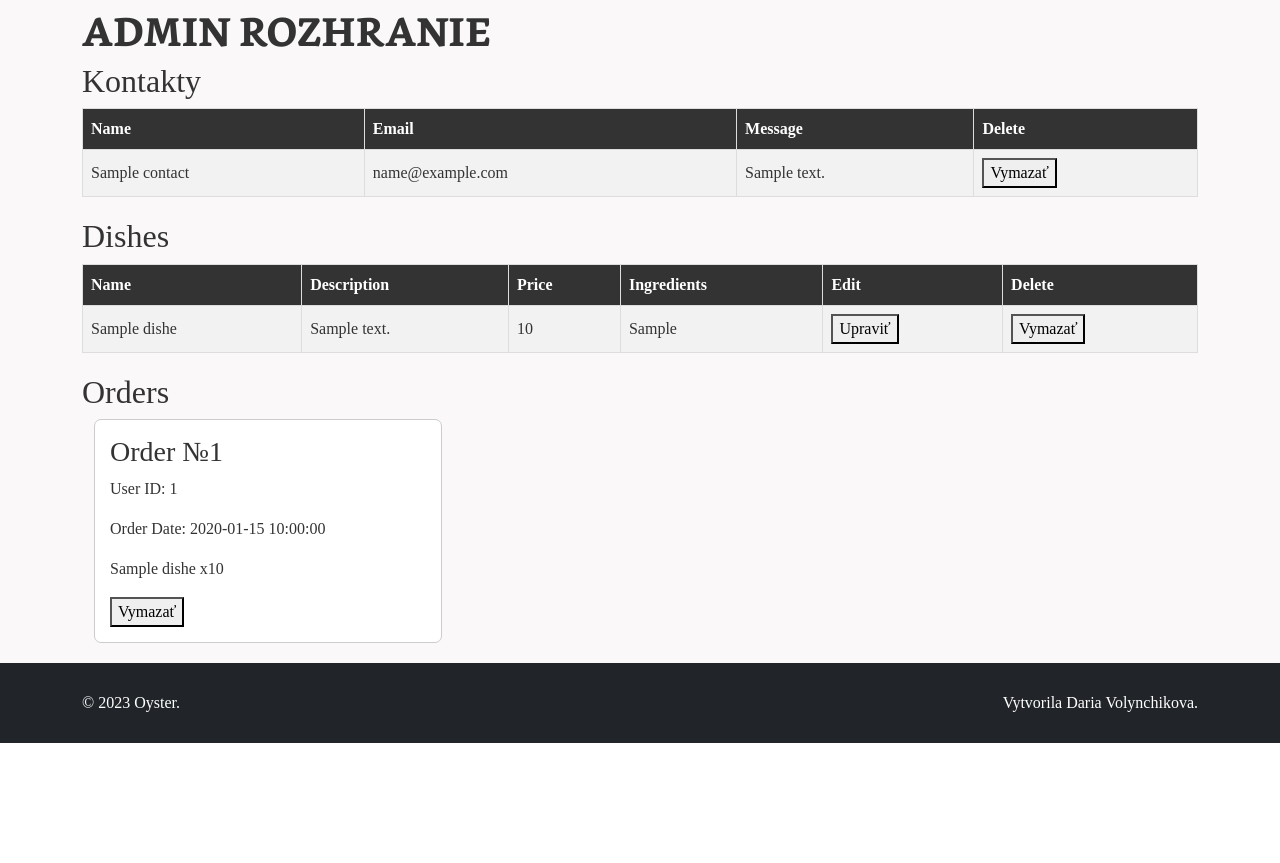
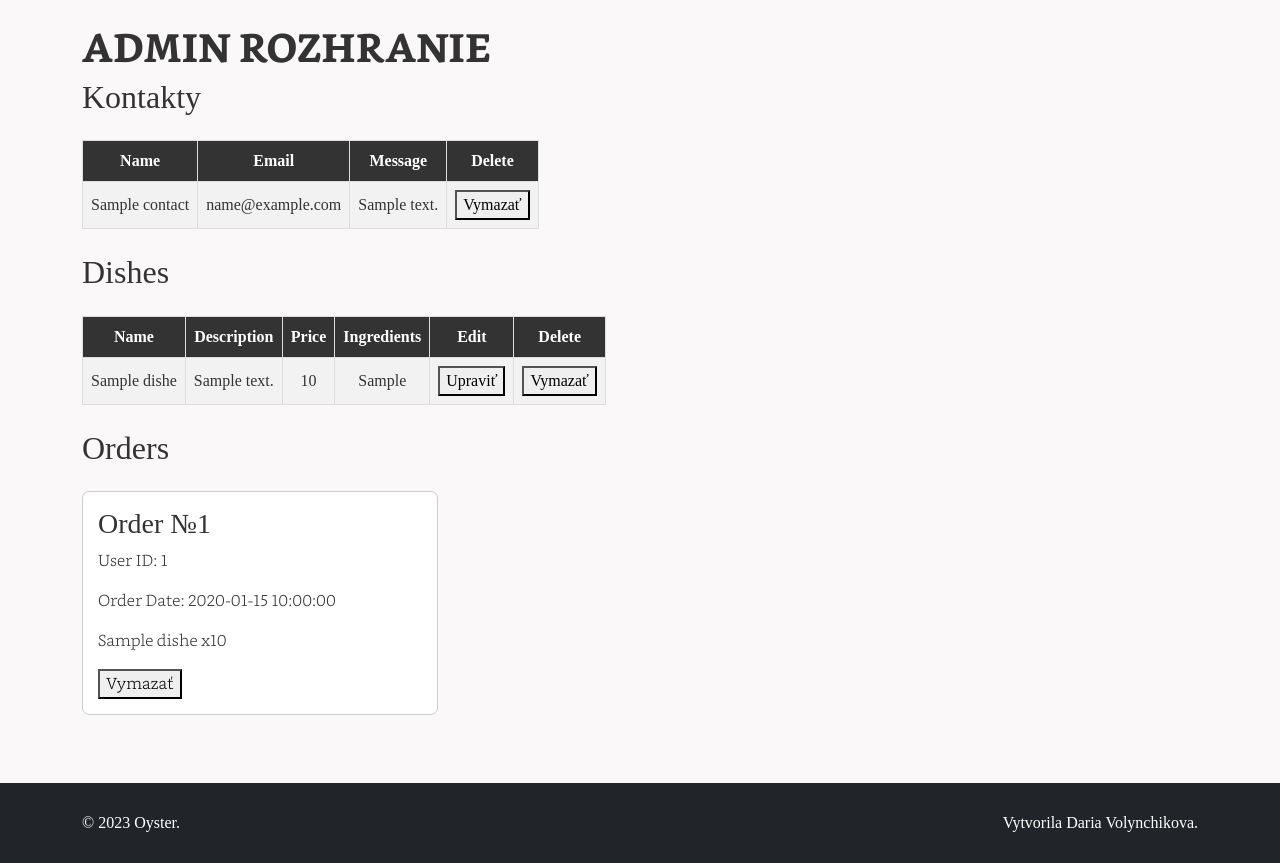
Before and after one commit to diiivol/sj_projekt, a PHP site: page /templates/admin.php in a window 1280 px wide. Shown: the part 64-927 px from the top of the page. Before the commit the page ends 807 px from the top, so only its background shows below. Run offline with PHP 8.4, Linux system fonts and the light colour scheme; the visitor is signed in with stand-in values (Sample User, id 1); tables that the repository leaves empty or names only in its code hold one stand-in row (values such as "Sample post"); some web fonts are replaced.

Commit message:
redesign

```diff
--- a/assets/css/style.css
+++ b/assets/css/style.css
@@ -16,6 +16,11 @@
 @font-face {
   font-family: 'Bookerly Bold';
   src: url(../fonts/Bookerly\ Bold.ttf) format('truetype');
+}
+
+@font-face {
+  font-family: 'Bookerly Light';
+  src: url(../fonts/Bookerly\ Light.ttf) format('truetype');
 }
 
 /* Preloader */
@@ -54,12 +59,22 @@ body {
 
 /* Menu */
 .food-item {
+  font-family: 'Bookerly Light';
   background-color: #fff;
   border: 1px solid #ccc;
   margin-bottom: 20px;
   border-radius: 7px;
   padding: 15px;
 }
+
+.food-item h3 {
+  font-family: 'Bookerly';
+}
+
+.food-item .m-0 {
+  font-family: 'Bookerly';
+}
+
 
 .food-item img {
   width: 100%;
@@ -118,6 +133,10 @@ footer {
 .container iframe {
   border-radius: 5px;
   border: 1px solid #ccc;
+}
+
+.form-control {
+  font-family: 'Bookerly Light';
 }
 
 .map-responsive {
@@ -186,17 +205,13 @@ h1 {
 
 /* Admin | User table*/
 
-table {
-  width: 100%;
-  border-collapse: collapse;
-  margin-bottom: 20px;
-}
+
 
 table th,
 table td {
   border: 1px solid #ddd;
   padding: 8px;
-  text-align: left;
+  text-align: center;
 }
 
 table th {
@@ -208,6 +223,7 @@ table tr:nth-child(even) {
   background-color: #f2f2f2;
 }
 
+
 .form-inline {
   display: flex;
   align-items: center;
--- a/templates/admin.php
+++ b/templates/admin.php
@@ -7,9 +7,9 @@ if (!isset($_SESSION['logged_in']) || $_SESSION['logged_in'] != true || $_SESSIO
 }
 ?>
 <main>
-    <section class="container">
+    <section class="container pt-3 mb-4">
         <div class="row">
-            <div class="col-100 text-left">
+            <!-- <div class="col-100"> -->
                 <h1>Admin rozhranie</h1>
 
 
@@ -24,6 +24,7 @@ if (!isset($_SESSION['logged_in']) || $_SESSION['logged_in'] != true || $_SESSIO
                     header('Location: ' . $_SERVER['PHP_SELF']);
                     exit();
                 }
+                echo '<div class="container pt-3 mb-4 contacts-table">';
                 echo '<table class="admin-table">';
                 echo '<tr><th>Name</th>
                               <th>Email</th>
@@ -49,6 +50,7 @@ if (!isset($_SESSION['logged_in']) || $_SESSION['logged_in'] != true || $_SESSIO
                 }
 
                 echo '</table>';
+                echo '</div>';
                 ?>
 
 
@@ -77,6 +79,7 @@ if (!isset($_SESSION['logged_in']) || $_SESSION['logged_in'] != true || $_SESSIO
                     exit();
                 }
 
+                echo '<div class="container pt-3 mb-4 dishes-table">';
                 echo '<table class="admin-table">';
                 echo '<tr><th>Name</th>
                           <th>Description</th>
@@ -112,6 +115,7 @@ if (!isset($_SESSION['logged_in']) || $_SESSION['logged_in'] != true || $_SESSIO
                 }
 
                 echo '</table>';
+                echo '</div>';
 
 
 
@@ -134,7 +138,7 @@ if (!isset($_SESSION['logged_in']) || $_SESSION['logged_in'] != true || $_SESSIO
                 }
 
 
-                echo '<div class="container">';
+                echo '<div class="container pt-3 mb-4 orders">';
                 echo '<div class="row">';
 
                 foreach ($orders as $o) {
@@ -164,7 +168,7 @@ if (!isset($_SESSION['logged_in']) || $_SESSION['logged_in'] != true || $_SESSIO
                 }
 
                 echo '</div>';
-                echo '</div>';
+                // echo '</div>';
 
 
                 ?>
--- a/templates/menu.php
+++ b/templates/menu.php
@@ -30,7 +30,7 @@ include_once('partials/header.php');
         echo '<div class="food-item">';
         echo '<img src="../assets/img/' . $dishes[$i]->image . '" alt="' . $dishes[$i]->name . '" class="img-fluid mb-3" onclick="toggleText(\'' . $dishes[$i]->name . '\')">';
         echo '<h3>' . $dishes[$i]->name . '</h3>';
-        echo '<p>' . $dishes[$i]->description . '</p>';
+        echo '<p class="description">' . $dishes[$i]->description . '</p>';
         // echo '<p>'.$dishes[$i]->id.'</p>';
         echo '<p class="m-0">Cena: ' . $dishes[$i]->price . '€</p>';
 
```
